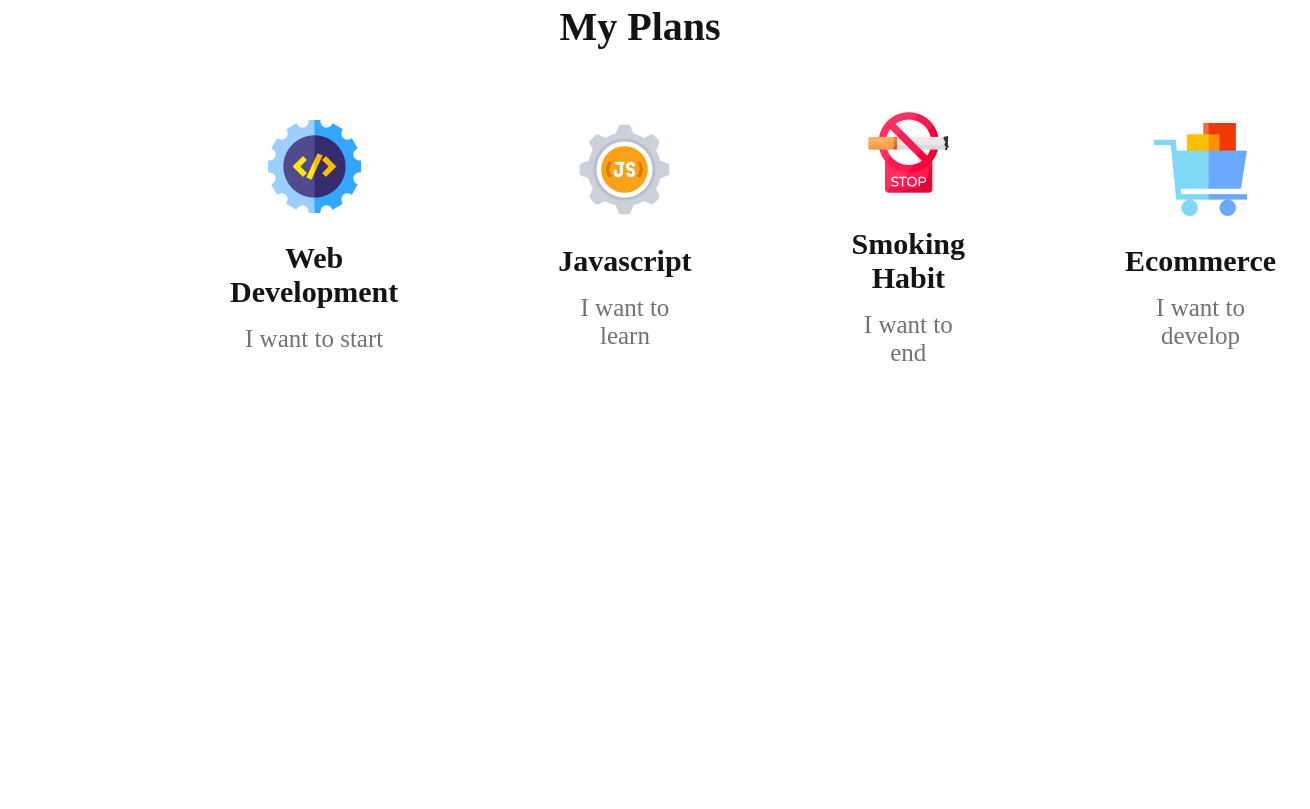
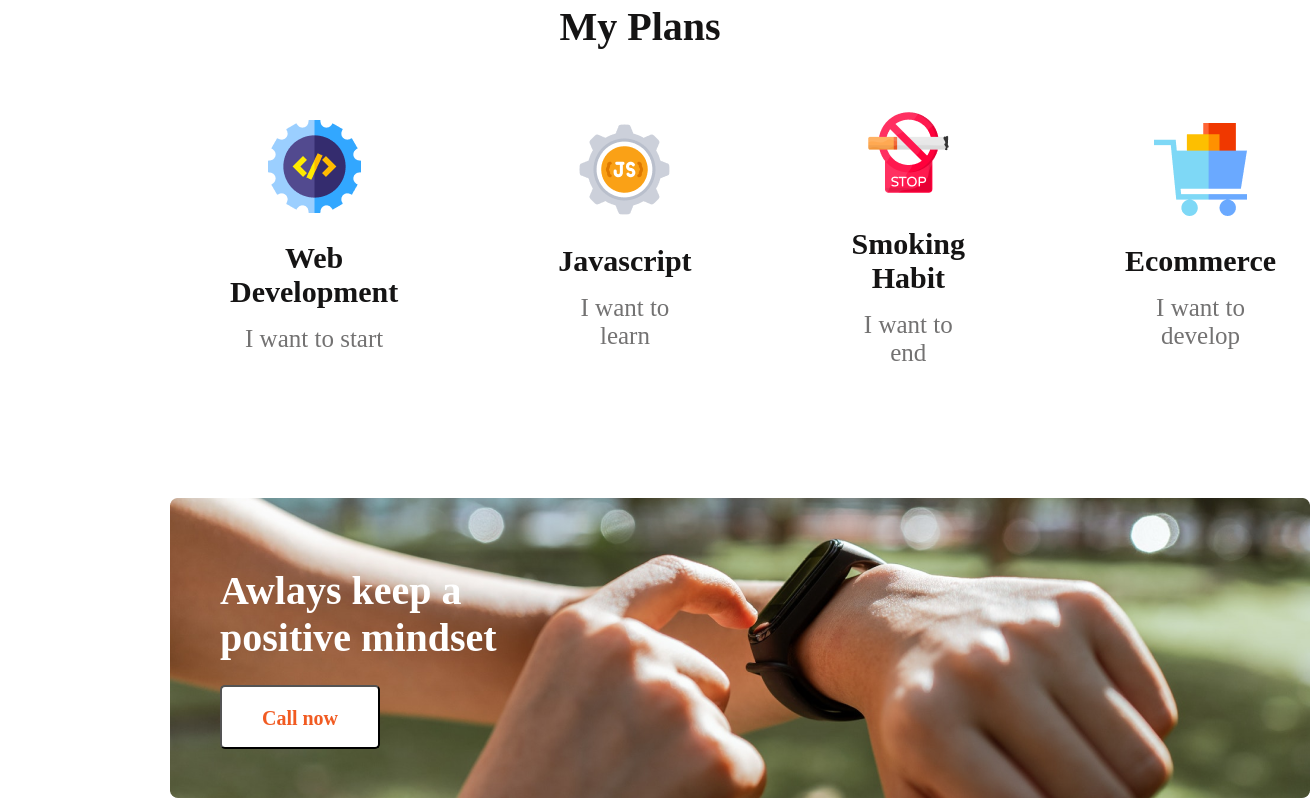
Before and after one commit to Khairulhasan111/first-assignment, a plain HTML site: page first-assignment.html in a window 1280 px wide. Shown: the part 1814-2623 px from the top of the page, 1310 px wide, since content can reach past the window. Before the commit the page ends 2181 px from the top, so only its background shows below. Drawn offline with Linux system fonts and the light colour scheme.

Commit message:
gradient section added

```diff
--- a/first-assignment.html
+++ b/first-assignment.html
@@ -26,6 +26,8 @@
 
     <main>
 
+        <!-- about person section -->
+
         <section class="about">
             <div class="about-person">
                 <img src="images/person.png" alt="">
@@ -43,6 +45,7 @@
             </div>
         </section>
 
+        <!-- about my plan section -->
 
         <section class="my-plan">
             <h2 class="plan-heading">My Plans</h2>
@@ -79,6 +82,20 @@
             </div>
         </section>
 
+        <!-- about gradient section -->
+
+        <section class="gradient">
+            <div class="gradient-container">
+                <div class="gradient-image">
+                    <img src="images/watch.png" alt="">
+                </div>
+                <div class="gradient-top-left">
+                    <h3 class="gradient-heading">Awlays keep a positive mindset</h3>
+                    <button class="call-btn">Call now</button>
+                </div>
+            </div>
+        </section>
+
     </main>
 
     <footer>
--- a/style/style.css
+++ b/style/style.css
@@ -124,6 +124,53 @@ ul li:before {
     color: #737272;
 }
 
-.plan-image{
+.plan-image {
     margin-bottom: 24px;
 }
+
+/* Gradient Section */
+
+.gradient {
+    max-width: 1140px;
+
+}
+
+.gradient-image {}
+
+.gradient-container {
+    background-image: linear-gradient(to bottom, rgba(245, 246, 252, 0.52), rgba(117, 19, 93, 0.73)), url('../images/gradient1.png');
+    margin-left: 170px;
+    margin-top: 130px;
+    background: no-repeat;
+    background-size: cover;
+    position: relative;
+    text-align: left;
+
+}
+
+.gradient-top-left {
+    position: absolute;
+    top: 70px;
+    left: 50px;
+    right: 600px;
+}
+
+.gradient-heading {
+    font-weight: 700;
+    font-size: 40px;
+    color: #FFFFFF;
+}
+
+.call-btn {
+    background: #FFFFFF;
+    border-radius: 5px;
+    width: 160px;
+    height: 64px;
+    font-weight: 600;
+    font-size: 20px;
+    text-align: center;
+    color: #F15B22;
+    margin-top: 24px;
+    margin-bottom: 60px;
+    padding: 20px 36px;
+}
```
